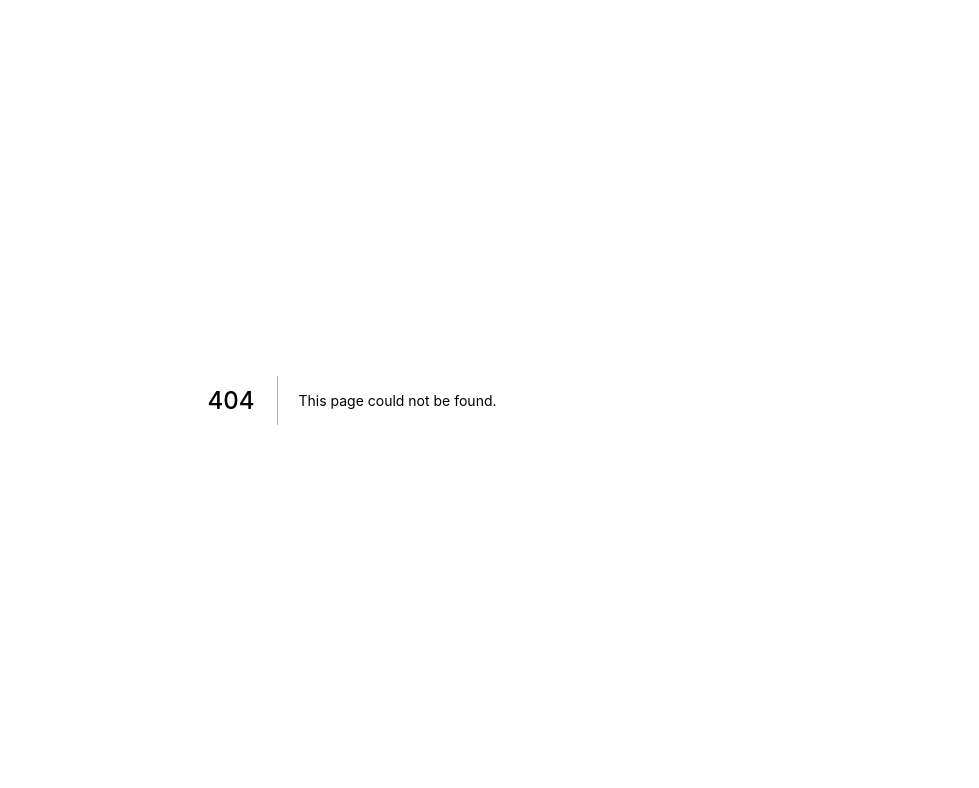
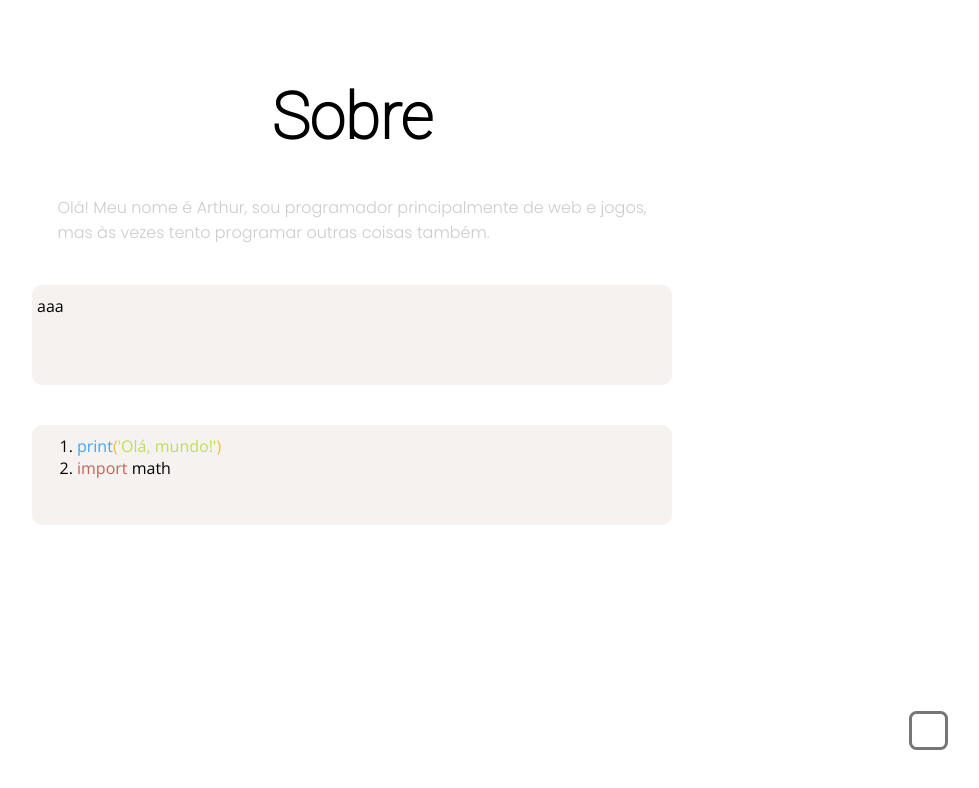
Before and after one commit to ArthurDeveloper/old-Personal-Blog, a Next.js app: page /about in a window 1280 px wide. Before the commit this address had no page. Shown: the top 788 px of the page, without its empty margins (288-1267 px from the left). Built offline with nearby package versions, Linux system fonts and the light colour scheme.

Commit message:
Início da produção da página de sobre, protótipo do syntax highlighte

```diff
--- /dev/null
+++ b/pages/about.js
@@ -0,0 +1,50 @@
+import Page from '../src/components/pageComponents/Page.jsx'
+
+import Code from '../src/components/pageComponents/Code.jsx'
+
+import codeStyles from '../src/styles/code.module.scss'
+
+export default function About(props) {
+
+    return (
+        <Page>
+
+            <div id="content">
+                <h1 className="title centered" style={{marginTop: "80px"}}>
+                    Sobre
+                </h1>
+
+                <p style={{color: "#CCCCCC", marginTop: "40px"}}>
+                    Olá! Meu nome é Arthur, sou programador principalmente de web e jogos, <br/>
+                    mas às vezes tento programar outras coisas também.  <br/>
+                </p>
+
+                <Code>
+                    aaa
+                </Code>
+
+                <div className={codeStyles['code-box']}>
+                    <code>
+                        <pre>
+                            <ol>
+                                <li>
+                                    <span className={codeStyles['native-function']}>
+                                        print</span><span className={codeStyles['operator']}>(</span>
+                                        <span className={codeStyles['string']}>'Olá, mundo!'</span>
+                                        <span className={codeStyles['operator']}>)</span>
+                                </li>
+
+                                <li>
+                                    <span className={codeStyles['reserved-word']}>
+                                        import
+                                    </span> math
+                                </li>
+                            </ol>
+                        </pre>
+                    </code>
+                </div>
+            </div>
+        </Page>
+    )
+
+}
--- /dev/null
+++ b/src/components/pageComponents/Code.jsx
@@ -0,0 +1,15 @@
+import styles from '../../styles/code.module.scss';
+
+export default function Code(props) {
+
+    return (
+        <div className={styles['code-box']}>
+            <code>
+                <pre>
+                    {props.children}
+                </pre>
+            </code>
+        </div>
+    )
+
+}
--- /dev/null
+++ b/src/styles/code.module.scss
@@ -0,0 +1,27 @@
+.code-box {
+    background-color: #f5f2f0;
+    margin-top: 40px;
+    border-radius: 10px;
+    width: 50%;
+    height: 100px;
+}
+
+.reserved-word {
+    color: #c36358;
+}
+
+.native-function {
+    color: #42a4f5;
+}
+
+.operator {
+    color: #f5b942;
+}
+
+.function {
+    color: green;
+}
+
+.string {
+    color: #bde052;
+}
--- /dev/null
+++ b/src/styles/fonts.module.scss
@@ -0,0 +1,3 @@
+@import url('https://fonts.googleapis.com/css2?family=Roboto:wght@100&display=swap');
+@import url('https://fonts.googleapis.com/css2?family=Open+Sans&display=swap');
+@import url('https://fonts.googleapis.com/css2?family=Poppins:wght@300&display=swap');
--- a/src/styles/globals.scss
+++ b/src/styles/globals.scss
@@ -1,9 +1,7 @@
 @import 'variables.module';
 
 // Fontes
-
-@import url('https://fonts.googleapis.com/css2?family=Roboto:wght@100&display=swap');
-@import url('https://fonts.googleapis.com/css2?family=Open+Sans&display=swap');
+@import 'fonts.module';
 
 
 // Seletores
@@ -32,6 +30,17 @@ a:hover {
   text-decoration: underline;
 }
 
+p {
+  font-family: 'Poppins', sans-serif;
+  text-align: justify;
+}
+
+pre {
+  margin-left: 5px;
+  margin-top: 10px;
+  font-family: 'Open Sans', sans-serif;
+}
+
 .title {
   color: $primary-font-color;
   margin: 0;
@@ -53,6 +62,12 @@ a:hover {
   left: 94.5%;
 }
 
+#content {
+  display: flex;
+  flex-flow: column;
+  justify-content: center;
+  align-items: center;
+}
 
 .circle-radius {
   border-radius: 100%;
```
